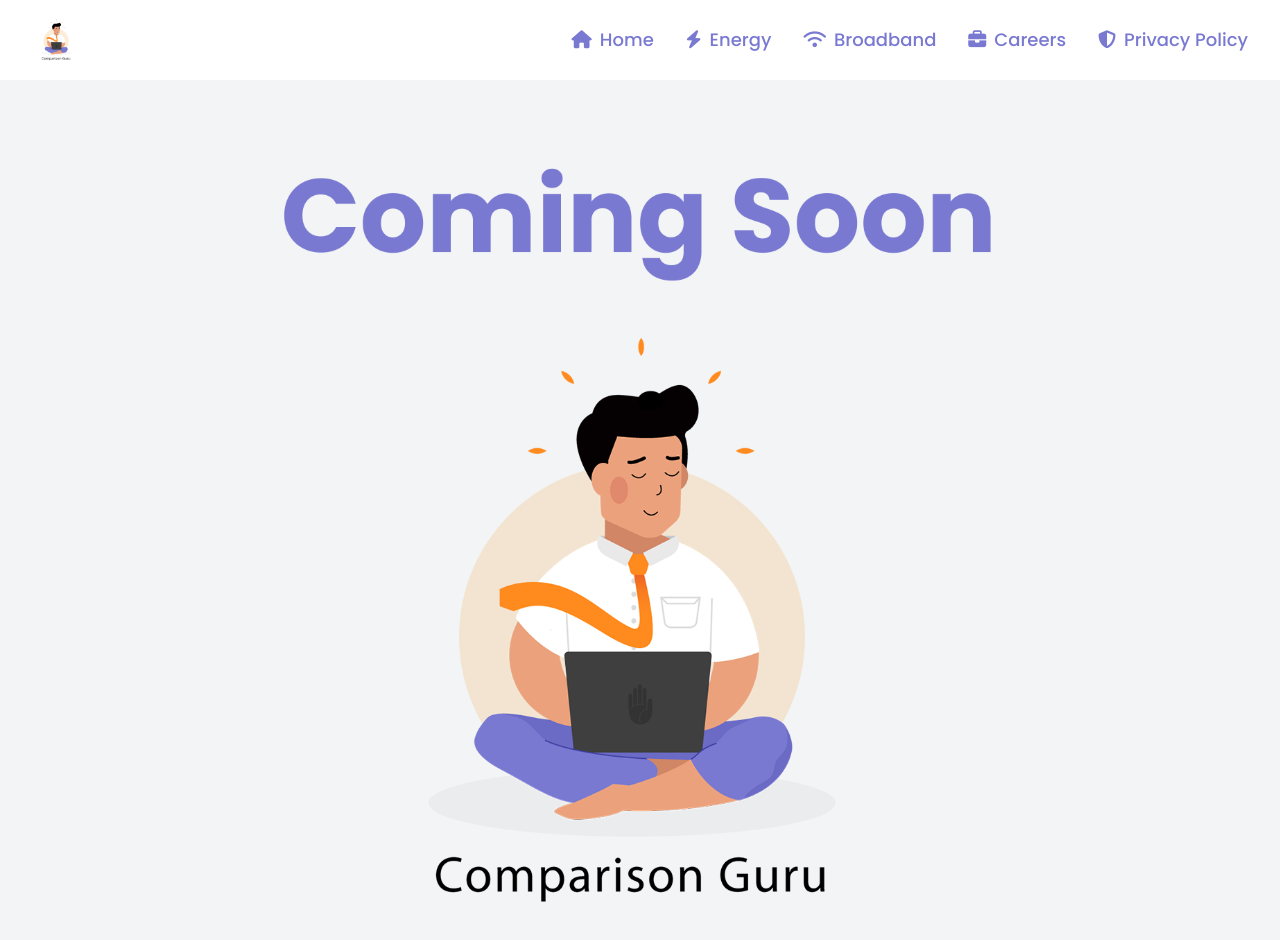
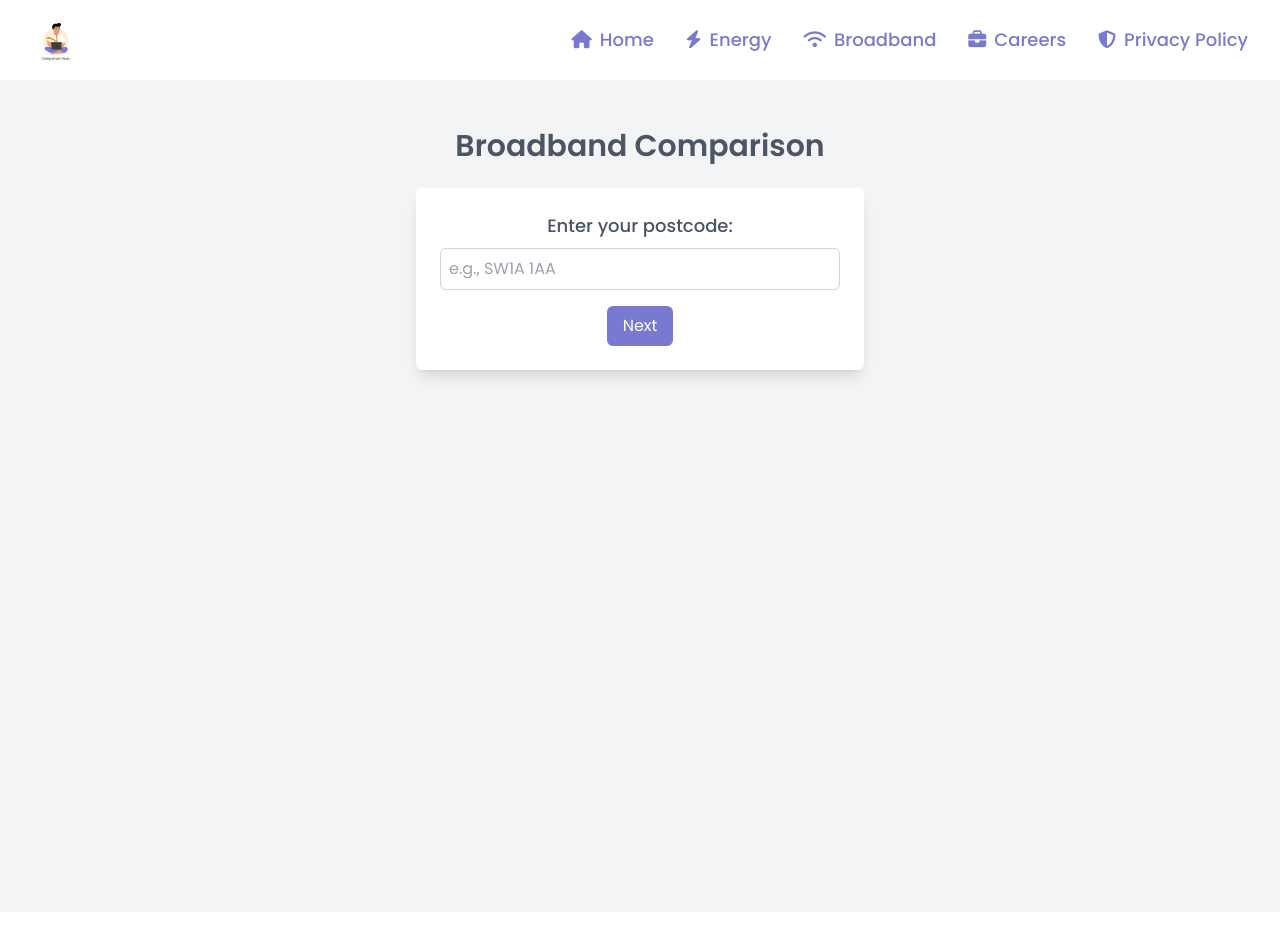
Before and after one commit to Louisss-Lam/comparison-guru, a React (Create React App) app: page /broadband in a window 1280 px wide. Shown: the top 940 px of the page. After the commit the page ends 912 px from the top, so only its background shows below. Built offline with nearby package versions, Linux system fonts and the light colour scheme.

Commit message:
CG_29Jan

```diff
--- a/src/Broadband.js
+++ b/src/Broadband.js
@@ -1,19 +1,214 @@
-import React from 'react';
-import ComingSoon from './Graphic/comingSoon.png';
+import React, { useState } from 'react';
+import CG_logo from './Graphic/logo.png';
+
 
 const Broadband = () => {
+  const [step, setStep] = useState(1);
+  const [postcode, setPostcode] = useState('');
+  const [addresses, setAddresses] = useState([]);
+  const [selectedAddress, setSelectedAddress] = useState('');
+  const [loading, setLoading] = useState(false);
+
+  const fetchAddresses = async () => {
+    setLoading(true);
+    try {
+      const encodedPostcode = encodeURIComponent(postcode.trim());
+      const apiUrl = `http://docker.apx-gis.com:8039/api/v1/uprn/uprnByPostcode/${encodedPostcode}?token=vantage-08c86f0a-7177-4960-8811-1723`;
+
+      const response = await fetch(apiUrl);
+      const data = await response.json();
+
+      if (Array.isArray(data) && data.length > 0) {
+        setAddresses(data.map((item) => item.address)); // Populate addresses
+        setStep(2); // Proceed to Step 2
+      } else {
+        // If no addresses found, move to the No Address step (Step 3)
+        setAddresses([]);
+        setStep(3);
+      }
+    } catch (error) {
+      console.error('Error fetching addresses:', error);
+      setStep(3); // Fallback to the No Address step
+    } finally {
+      setLoading(false);
+    }
+  };
+
+  const handlePostcodeSubmit = () => {
+    if (!postcode.trim()) {
+      alert('Please enter a valid postcode.');
+      return;
+    }
+    fetchAddresses();
+  };
+
+  const handleBack = () => {
+    setStep(1); // Go back to Step 1
+    setAddresses([]); // Clear any previous addresses
+  };
+
+  const handleAddressSelect = (event) => {
+    setSelectedAddress(event.target.value);
+  };
+
+  const handlePostcodeChange = (e) => {
+    const value = e.target.value.toUpperCase().replace(/[^A-Z0-9\s]/g, ''); // Allow only alphanumeric and spaces
+    setPostcode(value);
+  };
+
+  const handlePostcodeBlur = () => {
+    setPostcode((prev) => prev.trim());
+  };
+
   return (
-    <div className="text-center">
-                  {/* Coming Soon Image */}
-                  <div className="mb-8">
-                    <img
-                      src={ComingSoon}
-                      alt="Coming Soon"
-                      className="w-8/12 mx-auto"
-                    />
-                  </div>
-                </div>
-  )
-}
+    <div className="text-center p-8 bg-gray-100 min-h-screen">
+      <h1 className="text-3xl font-semibold mb-6 text-gray-600">Broadband Comparison</h1>
 
-export default Broadband
+      <div className="max-w-md mx-auto bg-white shadow-lg p-6 rounded-md">
+        {/* Step 1: Postcode Input */}
+        {step === 1 && (
+          <>
+            <label
+              htmlFor="postcode"
+              className="block text-lg font-medium mb-2 text-gray-600"
+            >
+              Enter your postcode:
+            </label>
+            <input
+              id="postcode"
+              type="text"
+              value={postcode}
+              onChange={handlePostcodeChange}
+              onBlur={handlePostcodeBlur}
+              className="border border-gray-300 p-2 w-full rounded-md text-gray-600"
+              placeholder="e.g., SW1A 1AA"
+            />
+            <button
+              onClick={handlePostcodeSubmit}
+              className="bg-light-purple text-white px-4 py-2 mt-4 rounded-md hover:bg-light-purple-h transition duration-300"
+            >
+              {loading ? 'Loading...' : 'Next'}
+            </button>
+          </>
+        )}
+
+        {/* Step 2: Address Selection */}
+        {step === 2 && (
+          <>
+            <label
+              htmlFor="addressSelect"
+              className="block text-lg font-medium mb-2 text-gray-600"
+            >
+              Select an address:
+            </label>
+            <select
+              id="addressSelect"
+              value={selectedAddress}
+              onChange={handleAddressSelect}
+              className="border border-gray-300 p-2 w-full rounded-md text-gray-600"
+            >
+              <option value="">-- Select Address --</option>
+              {addresses.map((address, index) => (
+                <option key={index} value={address}>
+                  {address}
+                </option>
+              ))}
+            </select>
+            <div className="flex justify-between mt-4">
+              <button
+                onClick={handleBack}
+                className="text-gray-500 px-4 py-2 rounded-md transition duration-300 hover:text-gray-700"
+              >
+                Back
+              </button>
+              <button
+                disabled={!selectedAddress} // Disable Next button until an address is selected
+                className={`px-4 py-2 rounded-md transition duration-300 ${
+                  selectedAddress
+                    ? 'bg-light-purple text-white hover:bg-light-purple-h'
+                    : 'bg-gray-300 text-gray-500 cursor-not-allowed'
+                }`}
+              >
+                Next
+              </button>
+            </div>
+          </>
+        )}
+
+        {/* Step 3: No Address Found */}
+{step === 3 && (
+  <>
+    <h2 className="text-lg font-medium text-gray-600 mb-4">
+      We're awaiting the best deal for your area.
+    </h2>
+    <p className="text-gray-500 mb-4">
+      Register your interest below, and we'll be in touch.
+    </p>
+    <img src={CG_logo} alt="Provider Logo" className="w-3/4 mx-auto mb-4" />
+    <div className="bg-gray-50 p-6 rounded-lg shadow-lg">
+      {/* <h3 className="text-lg font-semibold mb-4 text-gray-600">
+        Please enter your contact details
+      </h3> */}
+      <div className="space-y-4">
+        <input
+          type="text"
+          placeholder="First Name"
+          className="border border-gray-300 p-2 w-full rounded-md"
+        />
+        <input
+          type="text"
+          placeholder="Last Name"
+          className="border border-gray-300 p-2 w-full rounded-md"
+        />
+        <input
+          type="tel"
+          placeholder="Phone Number"
+          className="border border-gray-300 p-2 w-full rounded-md"
+        />
+        <input
+          type="email"
+          placeholder="Email Address"
+          className="border border-gray-300 p-2 w-full rounded-md"
+        />
+        <div className="flex items-center">
+          <input
+            type="checkbox"
+            className="mr-2"
+          />
+          <label className="text-sm text-gray-600">
+            I agree to be contacted regarding this offer
+          </label>
+        </div>
+      </div>
+    </div>
+    <div className="flex justify-between mt-8">
+      <button
+        onClick={handleBack}
+        className="flex items-center text-gray-500 px-4 py-2 rounded-md transition duration-300 hover:text-gray-700"
+      >
+        <svg
+          xmlns="http://www.w3.org/2000/svg"
+          className="h-4 w-4 mr-2"
+          fill="none"
+          viewBox="0 0 24 24"
+          stroke="currentColor"
+        >
+          <path strokeLinecap="round" strokeLinejoin="round" strokeWidth={2} d="M15 19l-7-7 7-7" />
+        </svg>
+        Back
+      </button>
+      <button
+        className="bg-light-purple text-white px-4 py-2 rounded-md hover:bg-light-purple-h transition duration-300"
+      >
+        Finish
+      </button>
+    </div>
+  </>
+)}
+
+      </div>
+    </div>
+  );
+};
+
+export default Broadband;
```
Also changed, not shown: src/Graphic/CG_logo.png (added).
